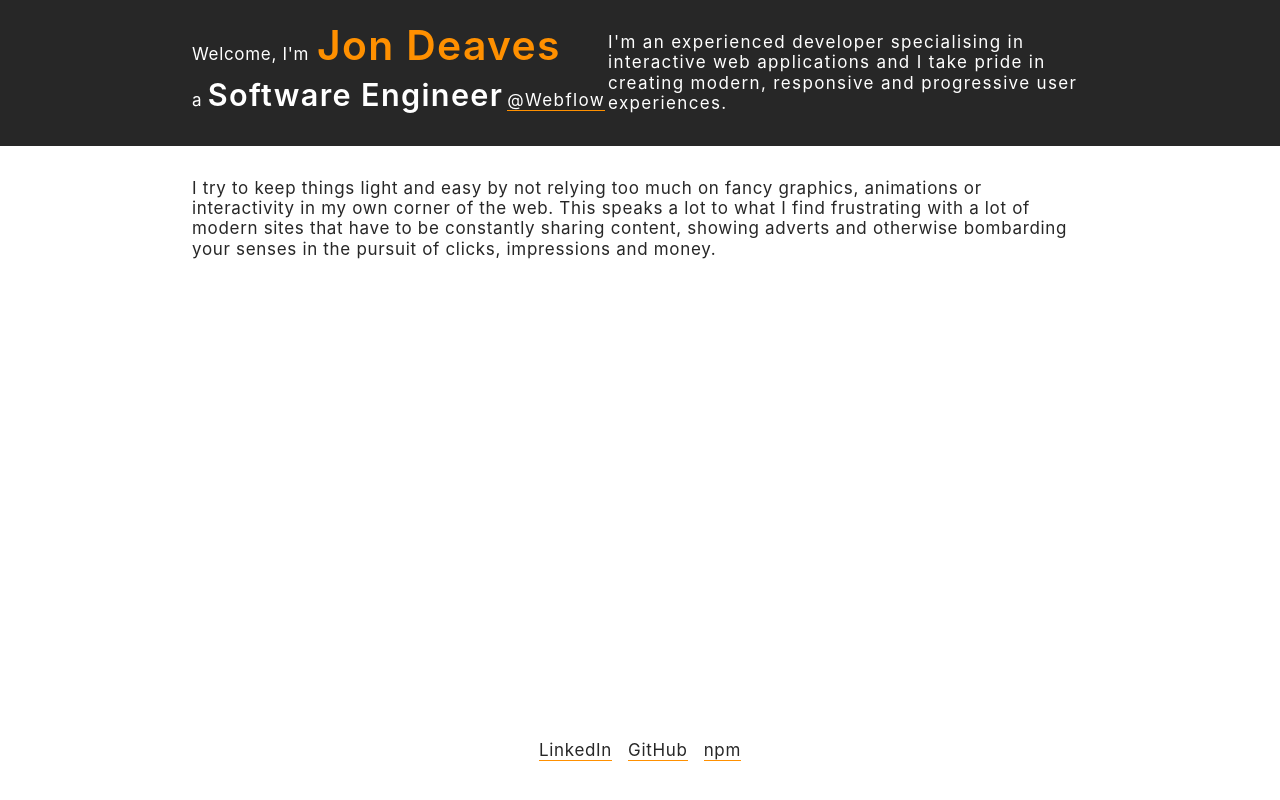
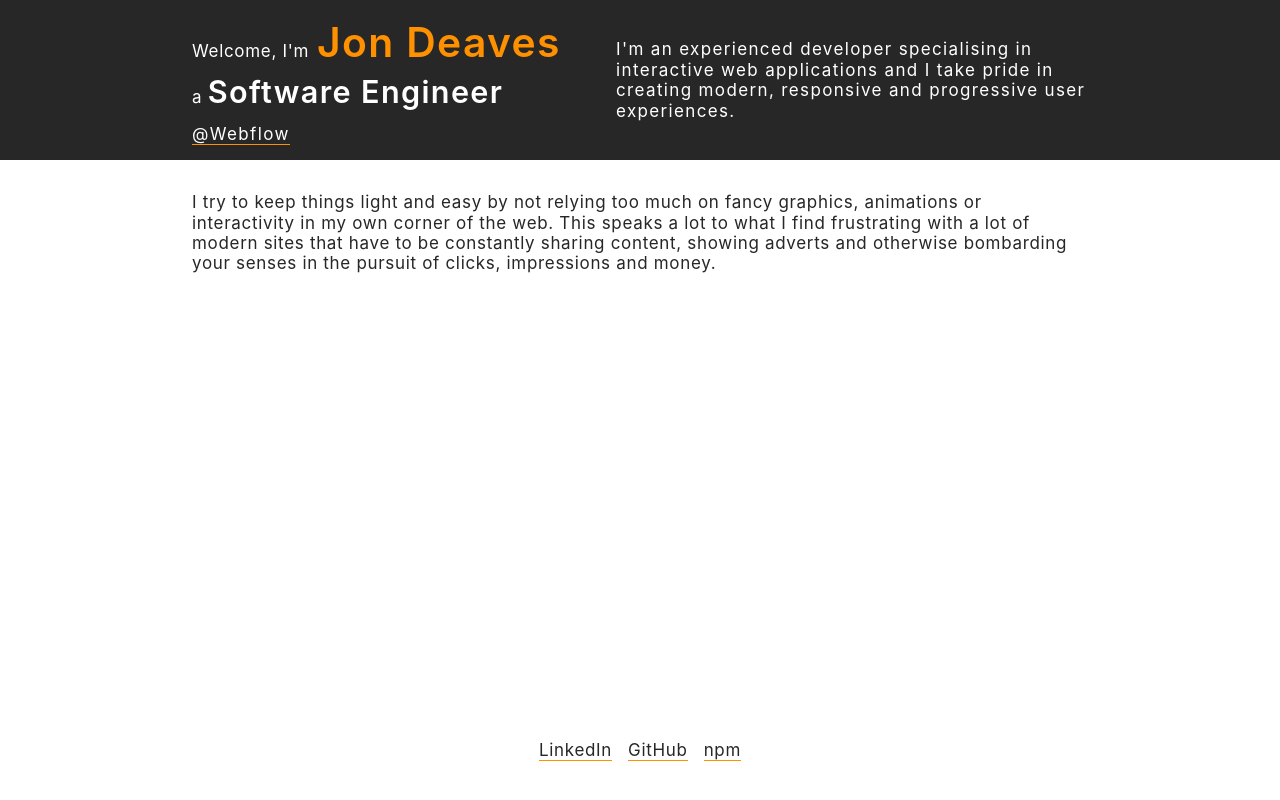
Before and after one commit to jondeaves/jondeaves, a Next.js app: page / in a window 1280 px wide. Built offline with nearby package versions, Linux system fonts and the light colour scheme.

Commit message:
style: adjust header spacing

```diff
--- a/components/Header.module.css
+++ b/components/Header.module.css
@@ -29,7 +29,12 @@
     max-width: 960px;
   }
 
+  .titles {
+    margin-right: 8px;
+  }
+
   .bio {
     margin-top: 0;
+    padding-left: 8px;
   }
 }
--- a/components/Header.tsx
+++ b/components/Header.tsx
@@ -8,7 +8,7 @@ const Header = ({ isHomepage }: HeaderProps) => {
   return (
     <header className={HeaderStyles.header}>
       <div className={HeaderStyles.inner}>
-        <div>
+        <div className={HeaderStyles.titles}>
           <a className="skip-to-content" href="#main">
             Skip to content
           </a>
```
